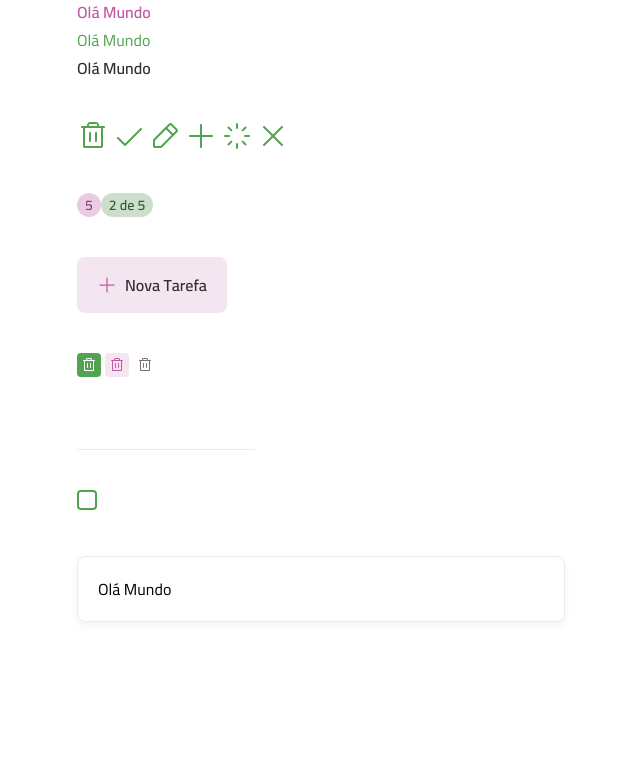
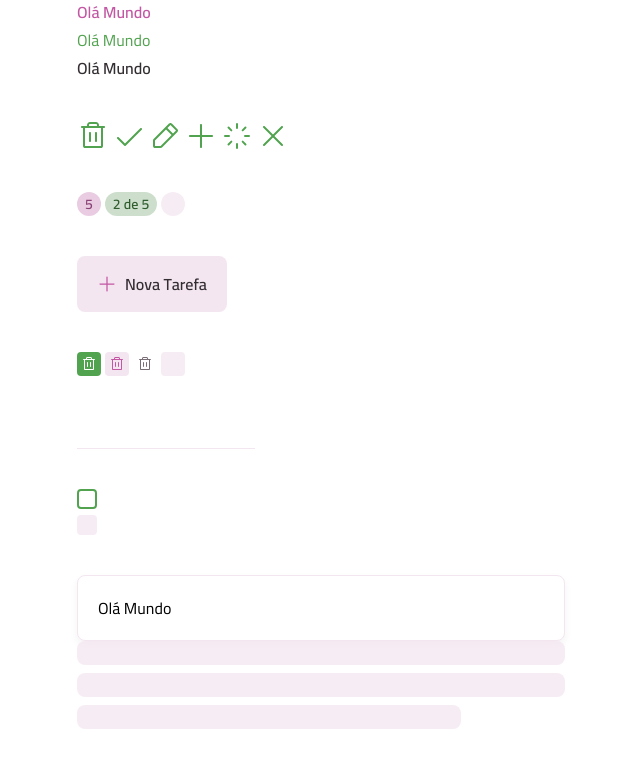
Before and after one commit to macedocmateus/ToDoList, a React (Vite) app: page / in a window 1280 px wide. Shown: the top 768 px of the page, without its empty margins (319-959 px from the left). Built offline with nearby package versions, Linux system fonts and the light colour scheme.

Commit message:
add skeleton animation

```diff
--- a/src/App.tsx
+++ b/src/App.tsx
@@ -13,6 +13,7 @@
 import InputCheckbox from './components/input-checkbox'
 import Card from './components/card'
 import Container from './components/container'
+import Skeleton from './components/skeleton'
 
 export default function App() {
   return (
@@ -35,9 +36,10 @@
           <Icon svg={XIcon} className="fill-green-base" />
         </div>
 
-        <div>
+        <div className="flex gap-1">
           <Badge variant="secondary">5</Badge>
           <Badge variant="primary">2 de 5</Badge>
+          <Badge loading>5</Badge>
         </div>
 
         <div>
@@ -48,6 +50,7 @@
           <ButtonIcon icon={TrashIcon} />
           <ButtonIcon icon={TrashIcon} variant="secondary" />
           <ButtonIcon icon={TrashIcon} variant="tertiary" />
+          <ButtonIcon icon={TrashIcon} loading />
         </div>
 
         <div>
@@ -56,12 +59,19 @@
 
         <div>
           <InputCheckbox />
+          <InputCheckbox loading />
         </div>
 
         <div>
           <Card size="md">Olá Mundo</Card>
         </div>
       </div>
+
+      <div className="space-y-2">
+        <Skeleton className="h-6" />
+        <Skeleton className="h-6" />
+        <Skeleton className="w-96 h-6" />
+      </div>
     </Container>
   )
 }
--- a/src/components/badge.tsx
+++ b/src/components/badge.tsx
@@ -1,12 +1,14 @@
 import type React from 'react'
 import Text from './text'
-import { cva, type VariantProps } from 'class-variance-authority'
+import { cva, cx, type VariantProps } from 'class-variance-authority'
+import Skeleton from './skeleton'
 
 export const badgeVariants = cva(
   'inline-flex items-center justify-center rounded-full',
   {
     variants: {
       variant: {
+        none: '',
         primary: 'bg-green-light',
         secondary: 'bg-pink-light',
       },
@@ -25,6 +27,7 @@
 export const badgeTextVariants = cva('', {
   variants: {
     variant: {
+      none: '',
       primary: 'text-green-dark',
       secondary: 'text-pink-dark',
     },
@@ -34,17 +37,43 @@
   },
 })
 
+export const badgeSkeletonVariants = cva('', {
+  variants: {
+    size: {
+      sm: 'w-6 h-6',
+    },
+  },
+  defaultVariants: {
+    size: 'sm',
+  },
+})
+
 interface BadgeProps
   extends React.ComponentProps<'div'>,
-    VariantProps<typeof badgeVariants> {}
+    VariantProps<typeof badgeVariants> {
+  loading?: boolean
+}
 
 export default function Badge({
   variant,
   size,
   className,
   children,
+  loading,
   ...props
 }: BadgeProps) {
+  if (loading) {
+    return (
+      <Skeleton
+        rounded="full"
+        className={cx(
+          badgeVariants({ variant: 'none' }),
+          badgeSkeletonVariants({ size }),
+          className
+        )}
+      />
+    )
+  }
   return (
     <div className={badgeVariants({ variant, size, className })} {...props}>
       <Text variant="body-sm-bold" className={badgeTextVariants({ variant })}>
--- a/src/components/button-icon.tsx
+++ b/src/components/button-icon.tsx
@@ -1,12 +1,14 @@
 import type React from 'react'
 import Icon from './icon'
 import { cva, type VariantProps } from 'class-variance-authority'
+import Skeleton from './skeleton'
 
 export const buttonIconVariants = cva(
   'inline-flex items-center justify-center cursor-pointer transition group',
   {
     variants: {
       variant: {
+        none: '',
         primary: 'bg-green-base hover:bg-green-dark',
         secondary: 'bg-gray-200 hover:bg-pink-base',
         tertiary: 'bg-transparent hover:bg-gray-200',
@@ -30,6 +32,7 @@
 export const buttonIconIconVariants = cva('transition', {
   variants: {
     variant: {
+      none: '',
       primary: 'fill-white',
       secondary: 'fill-pink-base group-hover:fill-white',
       tertiary: 'fill-gray-300 group-hover:fill-gray-400',
@@ -48,6 +51,7 @@
   extends VariantProps<typeof buttonIconVariants>,
     Omit<React.ComponentProps<'button'>, 'size' | 'disabled'> {
   icon: React.ComponentProps<typeof Icon>['svg']
+  loading?: boolean
 }
 
 export default function ButtonIcon({
@@ -56,8 +60,23 @@
   size,
   disabled,
   icon,
+  loading,
   ...props
 }: ButtonIconProps) {
+  if (loading) {
+    return (
+      <Skeleton
+        rounded="sm"
+        className={buttonIconVariants({
+          variant: 'none',
+          size,
+          disabled,
+          className,
+        })}
+      />
+    )
+  }
+
   return (
     <button
       className={buttonIconVariants({ variant, size, disabled, className })}
--- a/src/components/input-checkbox.tsx
+++ b/src/components/input-checkbox.tsx
@@ -2,6 +2,7 @@
 import type React from 'react'
 import CheckIcon from '../assets/Check-Regular.svg?react'
 import Icon from './icon'
+import Skeleton from './skeleton'
 
 export const inputCheckboxWrapperVariants = cva(
   `
@@ -12,13 +13,19 @@
 
 export const inputCheckboxVariants = cva(
   `
-    appearance-none peer items-center justify-center border-2 border-solid transition overflow-hidden border-green-base hover:border-green-dark
-     hover:bg-green-dark/20 checked:border-green-base checked:bg-green-base
-      group-hover:checked:border-green-dark group-hover:checked:bg-green-dark cursor-pointer
+    appearance-none peer items-center justify-center  transition overflow-hidden  cursor-pointer
 
     `,
   {
     variants: {
+      variant: {
+        none: '',
+        default: `
+        border-2 border-solid
+        border-green-base hover:border-green-dark
+     hover:bg-green-dark/20 checked:border-green-base checked:bg-green-base
+      group-hover:checked:border-green-dark group-hover:checked:bg-green-dark`,
+      },
       size: {
         md: 'w-5 h-5 rounded-sm',
       },
@@ -27,6 +34,7 @@
       },
     },
     defaultVariants: {
+      variant: 'default',
       size: 'md',
       disabled: false,
     },
@@ -52,20 +60,33 @@
 
 interface InputCheckboxProps
   extends VariantProps<typeof inputCheckboxVariants>,
-    Omit<React.ComponentProps<'input'>, 'size' | 'disabled'> {}
+    Omit<React.ComponentProps<'input'>, 'size' | 'disabled'> {
+  loading?: boolean
+}
 
 export default function InputCheckbox({
+  variant,
   size,
   disabled,
   className,
+  loading,
   ...props
 }: InputCheckboxProps) {
+  if (loading) {
+    return (
+      <Skeleton
+        rounded="sm"
+        className={inputCheckboxVariants({ variant: 'none', size })}
+      />
+    )
+  }
+
   return (
     <label className={inputCheckboxWrapperVariants({ className })}>
       <input
         type="checkbox"
         {...props}
-        className={inputCheckboxVariants({ size, disabled })}
+        className={inputCheckboxVariants({ variant, size, disabled })}
       />
       <Icon className={inputCheckboxIconVariants({ size })} svg={CheckIcon} />
     </label>
--- /dev/null
+++ b/src/components/skeleton.tsx
@@ -0,0 +1,31 @@
+import { cva, type VariantProps } from 'class-variance-authority'
+
+export const skeletonVariants = cva(
+  `
+    animate-pulse bg-gray-200 pointer-events-none
+    `,
+  {
+    variants: {
+      rounded: {
+        sm: 'rounded-sm',
+        lg: 'rounded-lg',
+        full: 'rounded-full',
+      },
+    },
+    defaultVariants: {
+      rounded: 'lg',
+    },
+  }
+)
+
+interface SkeletonProps
+  extends VariantProps<typeof skeletonVariants>,
+    React.ComponentProps<'div'> {}
+
+export default function Skeleton({
+  rounded,
+  className,
+  ...props
+}: SkeletonProps) {
+  return <div className={skeletonVariants({ rounded, className })} {...props} />
+}
```
